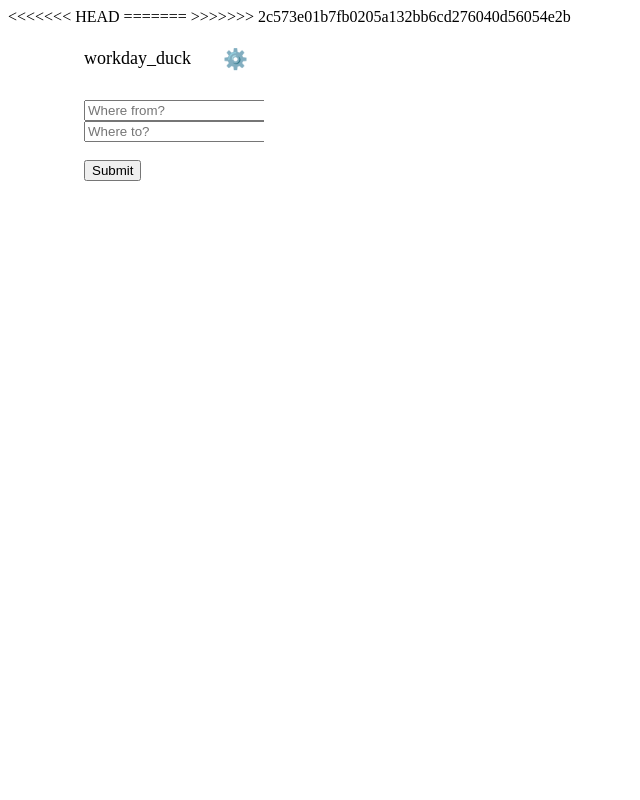
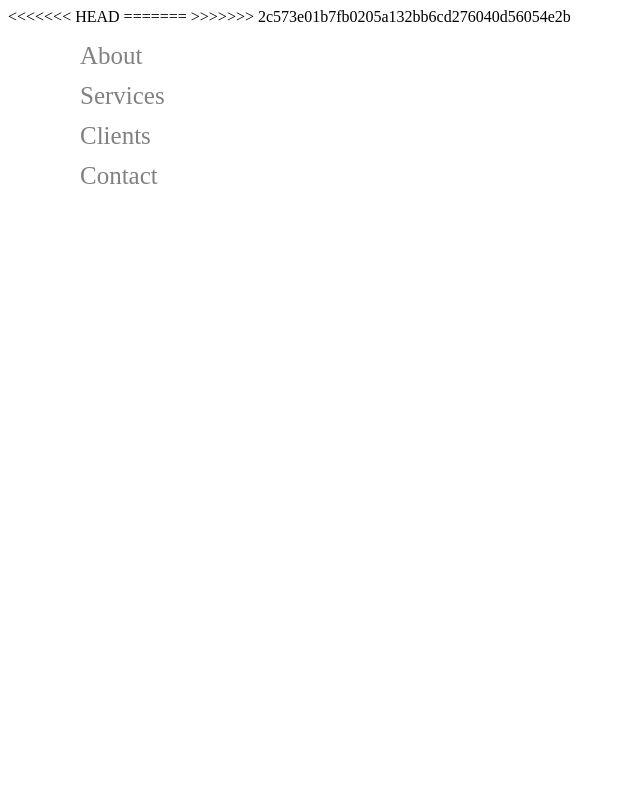
Before and after one commit to amelka800/Big-O-No, a plain HTML site: page pages/index.html in a window 1280 px wide. Shown: the top 800 px of the page, without its empty margins (0-640 px from the left). Drawn offline with nearby package versions, Linux system fonts and the light colour scheme; files that its build step writes are made by us from their sources.

Commit message:
Revert "Add user section and search functionality to index.html"
This reverts commit 75bf731ec61f90a0d2751db1271b0bb698e46bec.

```diff
--- a/pages/index.html
+++ b/pages/index.html
@@ -30,45 +30,18 @@ z-index: 1;
 
 <body>
 
-<!-- Page content -->
+    <!-- Page content -->
 <div class="main">
   <div id="map"></div>
 </div>
 
 <!-- Side navigation -->
 <div class="sidenav">
-    <div class="user-section">
-        <span class="username">workday_duck</span>
 
-        <button class="settings-btn" onclick="toggleMenu()">
-          ⚙️
-        </button>
-
-   <div id="dropdownMenu" class="dropdown-menu">
-    <a href="#">Profile</a>
-    <a href="#">Settings</a>
-    <a href="#">Logout</a>
-   </div>
-</div>
-    <br>
-
-<div class="searchLocation">
-     <form id="myForm">
-    <input type="text" id="startLocation" placeholder="Where from?">
-    <br>
-    <input type="text" id="endLocation" placeholder="Where to?">
-    </form>
-    <br>
-
-    <button onclick="showRoute()">
-        Submit
-    </button>
-
-    <p id="routeText"></p>
-    <br>
-    </div>
-
-</div>
+  <a href="#">About</a>
+  <a href="#">Services</a>
+  <a href="#">Clients</a>
+  <a href="#">Contact</a>
 </div>
 
 
@@ -200,15 +173,6 @@ L.marker([53.34841, -6.27645]).bindPopup("✅ Tactile-Paving - good accessibilit
 const poly = L.polyline(route, { color: 'red', weight: 5 }).addTo(map);
 map.fitBounds(poly.getBounds());
 
-function toggleMenu() {
-  const menu = document.getElementById("dropdownMenu");
-  menu.style.display = (menu.style.display === "block") ? "none" : "block";
-}
-
-function showRoute() {
-  document.getElementById("routeText").textContent = "Fastest route: \n Our Recommended Route: \n";
-}
-
 </script>
 </body>
 </html>
```
